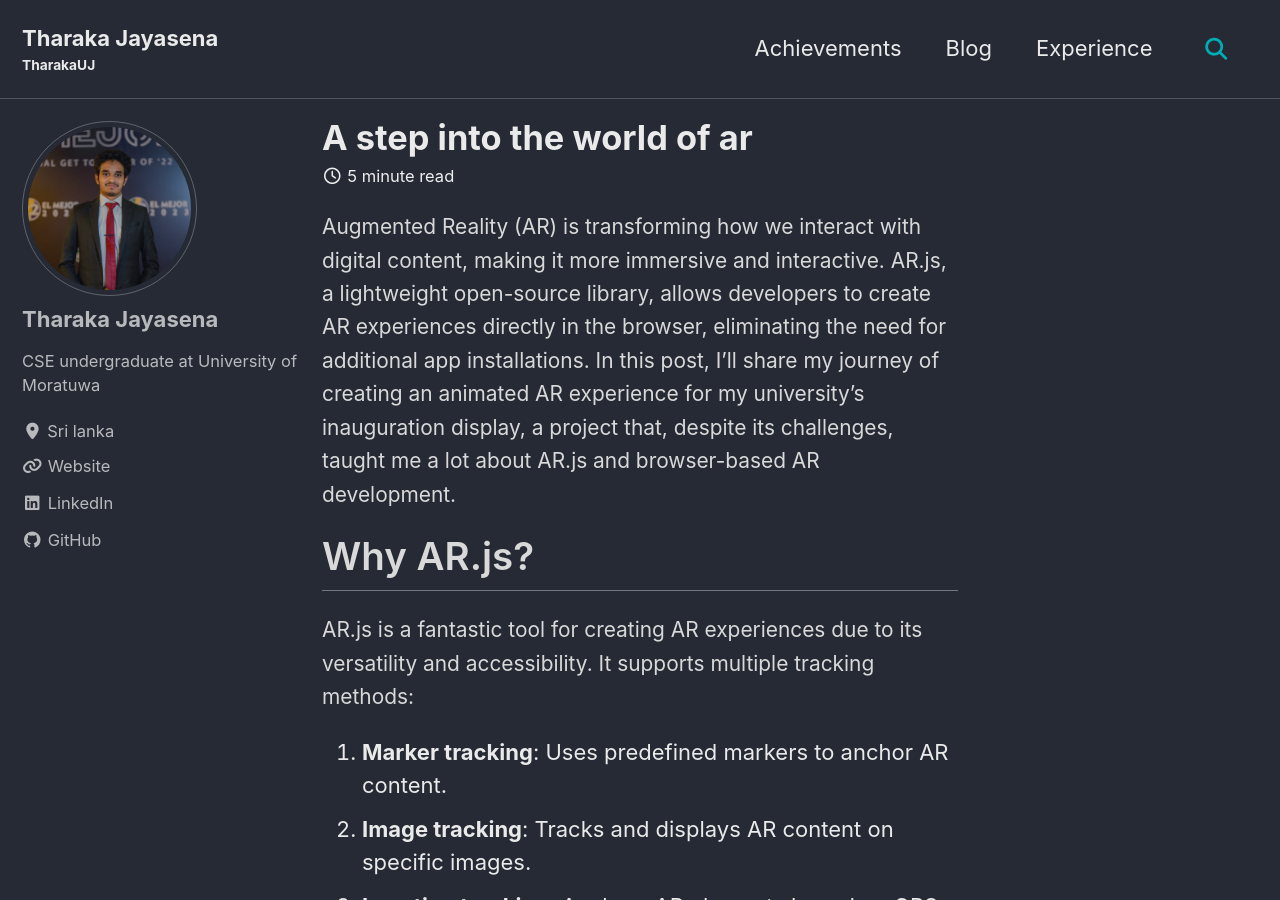
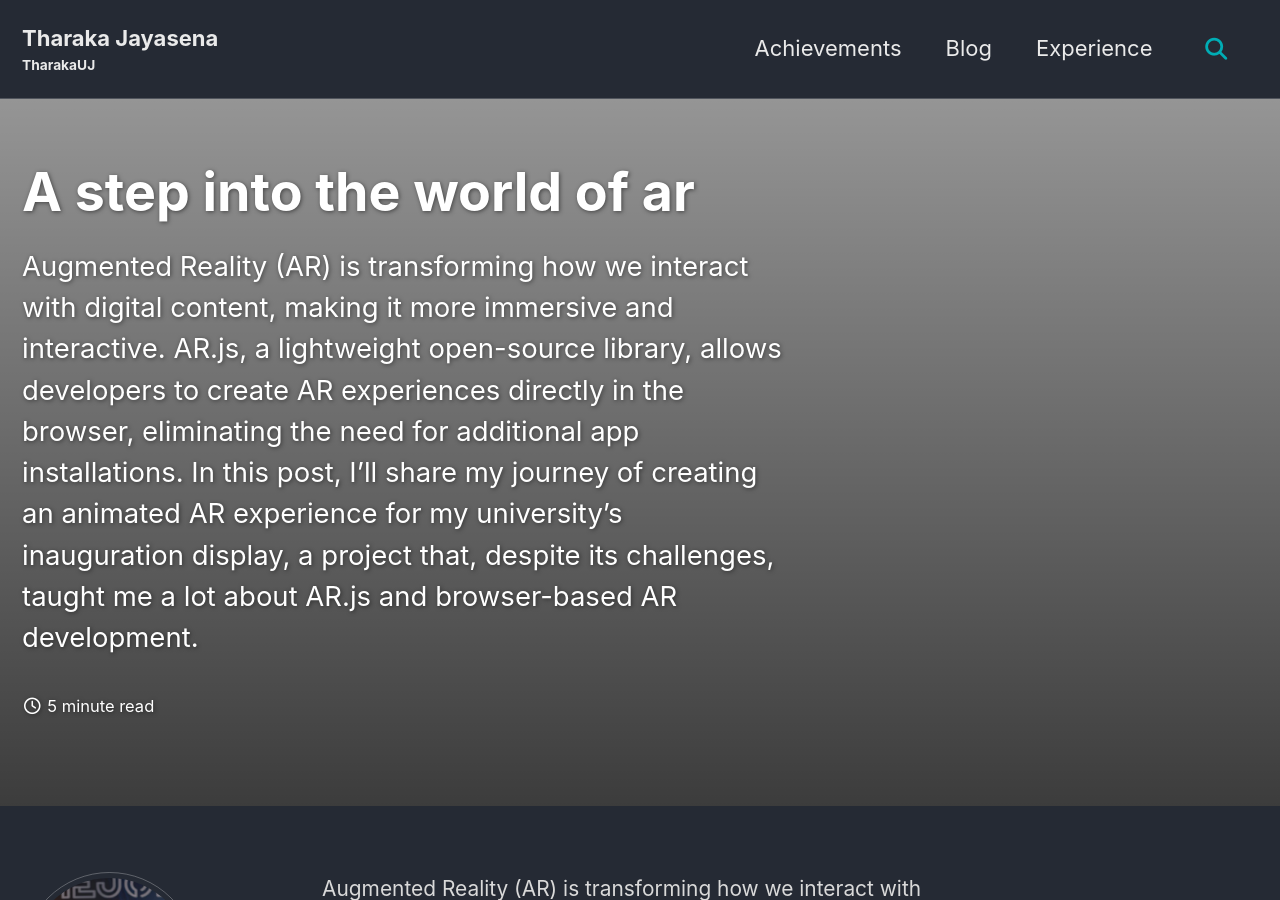
Before and after one commit to TharakaUJ/TharakaUJ.github.io, a Jekyll site: the page built from _posts/AR/2025-01-14-A step into the world of AR.md, in a window 1280 px wide and 900 px high. Built offline with Jekyll 4.4.1, drawn with Linux system fonts in a browser that asks for light colours; cached includes are drawn as plain includes; comment, search, counter and statistics services are not loaded; some of the changed lines change nothing that is shown; some of the changed text lies outside the part shown.

Commit message:
edit AR post

```diff
--- a/_posts/AR/2025-01-14-A step into the world of AR.md
+++ b/_posts/AR/2025-01-14-A step into the world of AR.md
@@ -1,3 +1,17 @@
+---
+
+categories:
+    - Robotics
+    - Drones
+tags:
+    - Drones
+    - Robogames
+
+header:
+  overlay_image: https://tharakauj.github.io/static-files/posts/AR/arjs-post.png
+
+---
+
 Augmented Reality (AR) is transforming how we interact with digital content, making it more immersive and interactive. AR.js, a lightweight open-source library, allows developers to create AR experiences directly in the browser, eliminating the need for additional app installations. In this post, I’ll share my journey of creating an animated AR experience for my university’s inauguration display, a project that, despite its challenges, taught me a lot about AR.js and browser-based AR development.
 
 ---
@@ -180,8 +194,6 @@
 
 With hours left before the deadline, I considered alternative approaches like dynamically displaying the video separately. However, the results were far from perfect, and I had to abandon the project due to time constraints.
 
-![Final Project Screenshot]({{ site.baseUrl }}/assets/images/arjs-post-2025-01-14-01.png)
-
 ---
 
 ## Lessons Learned
```
Also changed, not shown: assets/images/arjs-post-2025-01-14-01.png (deleted).
